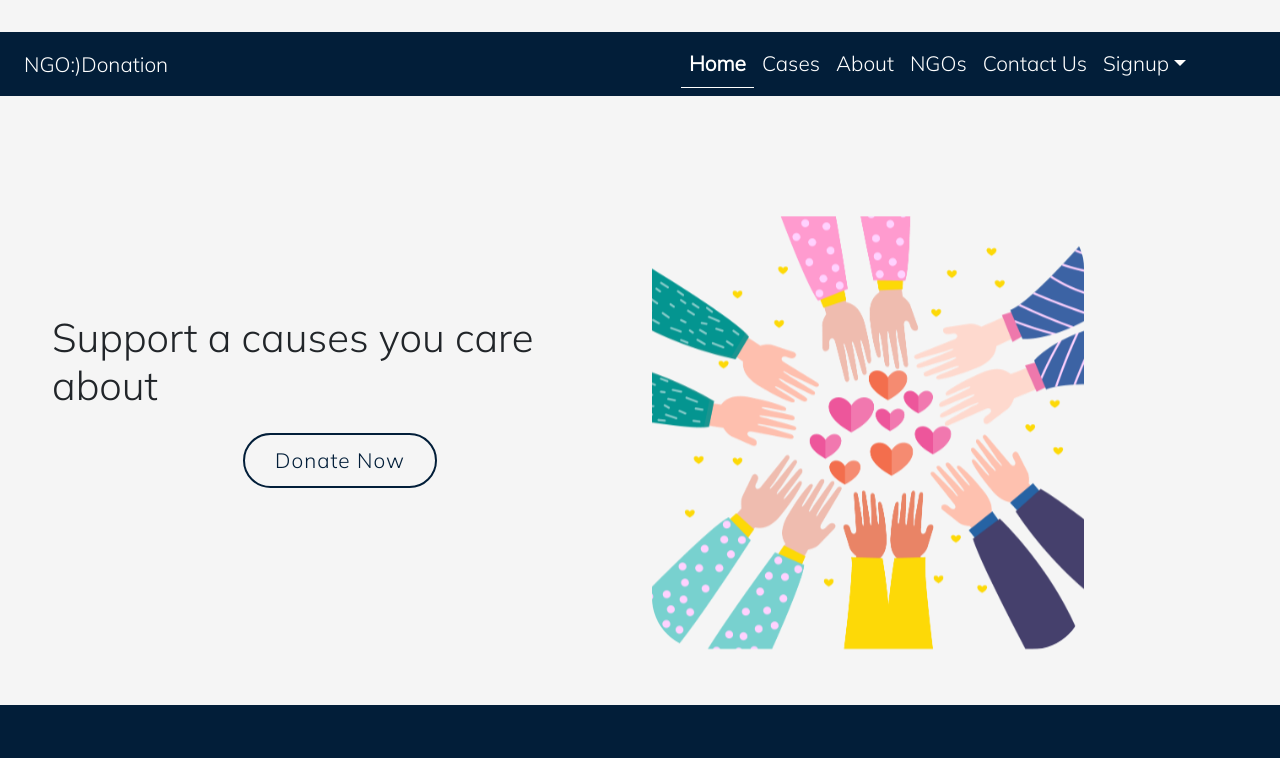
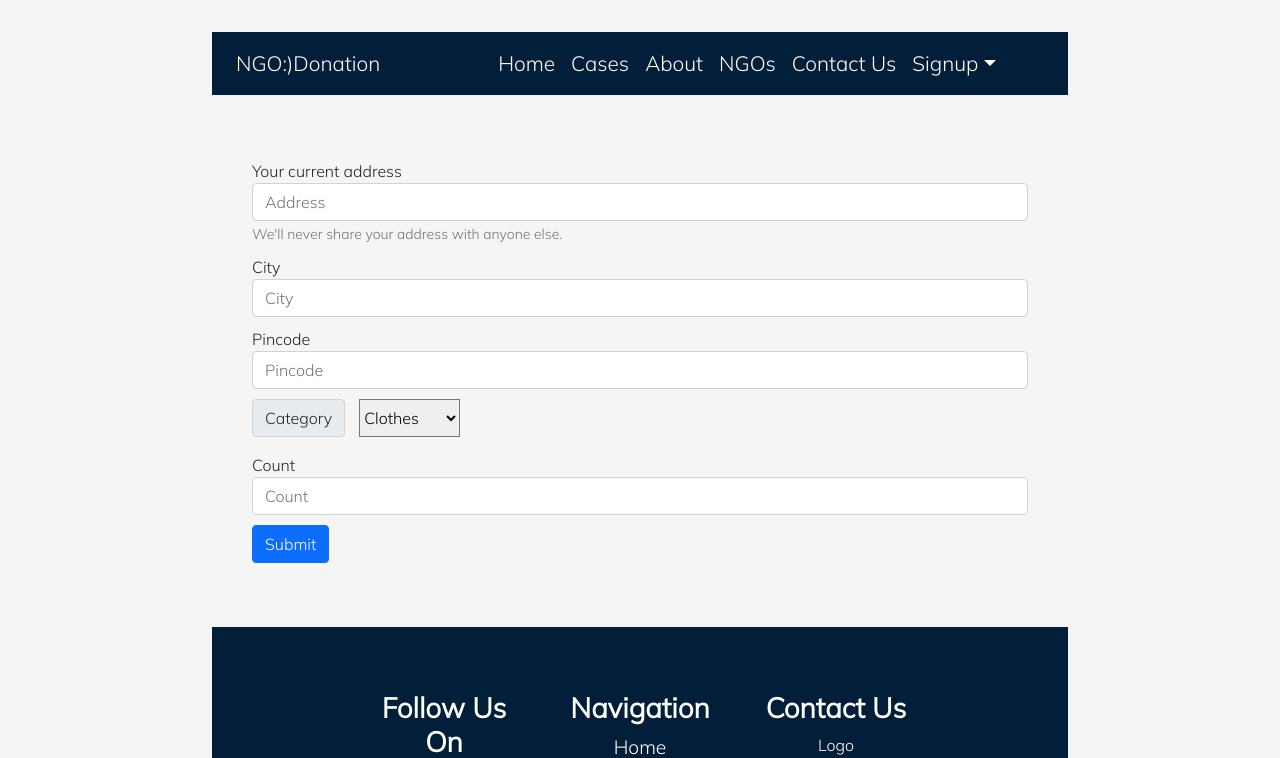
Before and after one commit to tanu456/Donate-MERN, a React (Create React App) app in the folder frontend/: page /donate in a window 1280 px wide. Before the commit this address led to /. Shown: the top 758 px of the page. Built offline with nearby package versions, Linux system fonts and the light colour scheme.

Commit message:
donate actions

```diff
--- a/frontend/src/App.js
+++ b/frontend/src/App.js
@@ -13,6 +13,7 @@ import Footer from "./components/Footer";
 import Signup from "./components/Signup";
 import Login from "./components/Login";
 import Ngosignup from "./components/Ngosignup";
+import Donate from "./components/Donate/Donate";
 
 const App = () => {
   return (
@@ -25,6 +26,7 @@ const App = () => {
           <Route exact path="/cases" render={() => <Cases />} />
           <Route exact path="/ngo" render={() => <Ngo />} />
           <Route exact path="/contact" render={() => <Contact />} />
+          <Route exact path="/donate" render={() => <Donate />} />
           <Route exact path="/signup" render={() => <Signup />} />
           <Route exact path="/login" render={() => <Login />} />
           <Route exact path="/ngosignup" render={() => <Ngosignup />} />
--- a/frontend/src/components/Card.js
+++ b/frontend/src/components/Card.js
@@ -1,4 +1,5 @@
 import React from "react";
+import { NavLink } from "react-router-dom";
 
 class Card extends React.Component {
   render() {
@@ -13,7 +14,10 @@ class Card extends React.Component {
                 Some quick example text to build on the card title and make up the
                 bulk of the card's content.
               </p>
-              <button className="btn btn-primary" onClick={this.props.handler}>Donate Now</button>
+              <NavLink
+                to="/donate"
+                className="btn btn-outline-success btn-get-started"
+              >Donate Now</NavLink>
             </div>
           </div>
         </div>
--- a/frontend/src/components/Donate/Donate.js
+++ b/frontend/src/components/Donate/Donate.js
@@ -1,41 +1,96 @@
-import React from "react";
+import React, {useState} from "react";
 
 import "./Donate.css";
 import { CATEGORIES } from "../../assets/category.assets";
 
-const Donate = () => {
+const Donate = (props) => {
+  const [input, setInput] = useState({
+    address: "",
+    city: "",
+    pincode: "",
+    category: CATEGORIES[0],
+    count: 0,
+  });
+
+  const formSubmit = (e) => {
+    e.preventDefault();
+  };
+
+  const handleInput = (e) => {
+    e.preventDefault();
+    const { name, value } = e.target;
+    console.log(name, value);
+    setInput((preValue) => {
+      return {
+        ...preValue,
+        [name]: value,
+      };
+    });
+  };
+
+  const submitHandler = async (e) => {
+    const url = "http://localhost:5000/api/v1/request";
+    e.preventDefault();
+
+    const { address, city, pincode, category, count } = input;
+    const ngoId = props.ngoId;
+    const location = {
+      address, city, pincode,
+    };
+    const items = {
+      category,
+      item_count: count,
+    };
+
+    const res = await fetch(url, {
+      method: "POST",
+      headers: {
+        "Content-type": "application/json"
+      },
+      body: JSON.stringify({
+        ngoId, location, items,
+      })
+    });
+    if(res.status === 500 || !res){
+      alert("Some error occurred");
+    }
+    else{
+      alert("Request Submitted Successfully!!!");
+    }
+  };
+
   return (
-    <form>
+    <form onSubmit={formSubmit}>
       <div className="form-group form-field">
-        <label for="inputAddress">Your current address</label>
-        <input type="text" class="form-control" id="inputAddress" aria-describedby="addressHelp" placeholder="Address" />
-        <small id="addressHelp" class="form-text text-muted">We'll never share your address with anyone else.</small>
+        <label htmlFor="inputAddress">Your current address</label>
+        <input onChange={handleInput} name="address" type="text" className="form-control" id="inputAddress" aria-describedby="addressHelp" placeholder="Address" />
+        <small id="addressHelp" className="form-text text-muted">We'll never share your address with anyone else.</small>
       </div>
-      <div class="form-group form-field">
-        <label for="inputCity">City</label>
-        <input type="text" class="form-control" id="inputCity" placeholder="City" />
+      <div className="form-group form-field">
+        <label htmlFor="inputCity">City</label>
+        <input onChange={handleInput} name="city" type="text" className="form-control" id="inputCity" placeholder="City" />
       </div>
-      <div class="form-group form-field">
-        <label for="inputPincode">Pincode</label>
-        <input type="text" class="form-control" id="inputPincode" placeholder="Pincode" />
+      <div className="form-group form-field">
+        <label htmlFor="inputPincode">Pincode</label>
+        <input onChange={handleInput} name="pincode" type="text" className="form-control" id="inputPincode" placeholder="Pincode" />
       </div>
-      <div class="input-group mb-3">
-        <div class="input-group-prepend select-label">
-          <label class="input-group-text" for="inputCategory">Category</label>
+      <div className="input-group mb-3">
+        <div className="input-group-prepend select-label">
+          <label className="input-group-text" htmlFor="inputCategory">Category</label>
         </div>
-        <select class="custom-select" id="inputCategory">
+        <select onChange={handleInput} name="category" className="custom-select" id="inputCategory">
           {CATEGORIES.map(category => {
             return (
-              <option value={category.toLowerCase()}>{category}</option>
+              <option value={category.toLowerCase()} key={category.toLowerCase()}>{category}</option>
             )
           })}
         </select>
       </div>
-      <div class="form-group form-field">
-        <label for="inputCount">Count</label>
-        <input type="number" class="form-control" id="inputCount" placeholder="Count" />
+      <div className="form-group form-field">
+        <label htmlFor="inputCount">Count</label>
+        <input onChange={handleInput} name="count" type="number" className="form-control" id="inputCount" placeholder="Count" />
       </div>
-      <button type="submit" class="btn btn-primary">Submit</button>
+      <button type="submit" className="btn btn-primary" onClick={submitHandler}>Submit</button>
     </form>
   );
 };
--- a/frontend/src/components/Ngo.js
+++ b/frontend/src/components/Ngo.js
@@ -5,46 +5,11 @@ import Search from "./Search/Search";
 
 import { INDIAN_DISTRICTS } from "../assets/districts.assets";
 import { CATEGORIES } from "../assets/category.assets";
-import Donate from "./Donate/Donate";
 
 class Ngo extends React.Component {
-  constructor(props) {
-    super(props);
-
-    this.state = {
-      viewForm: false,
-    };
-
-    this.formHandler = this.formHandler.bind(this);
-  }
-
-  formHandler = () => {
-    this.setState({
-      viewForm: true,
-    });
-  }
-
-  cancelHandler = () => {
-    this.setState({
-      viewForm: false,
-    });
-  }
-
-  confirmHandler = () => {
-    this.setState({
-      viewForm: false,
-    });
-  }
-
   render() {
     return (
       <React.Fragment>
-        {
-          this.state.viewForm ?
-          <div>
-            <Donate />
-          </div>
-          :
         <div className="container-fluid">
           <div className="row justify-content-center mt-5">
             <div className="col-lg-11 col-md-7 col-sm-4 cardPage">
@@ -61,7 +26,6 @@ class Ngo extends React.Component {
             </div>
           </div>
         </div>
-        }
       </React.Fragment>
     );
   };
```
Also changed, not shown: 2 other files (tests, documents, lock files or other folders). Lines whose indentation alone changed are shown as unchanged.
